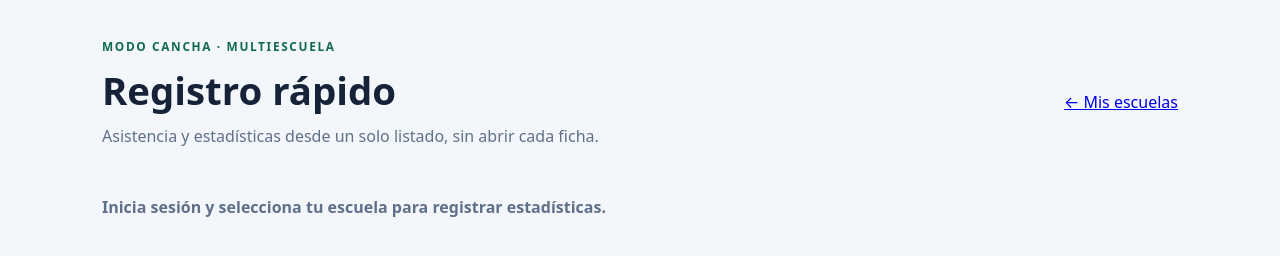
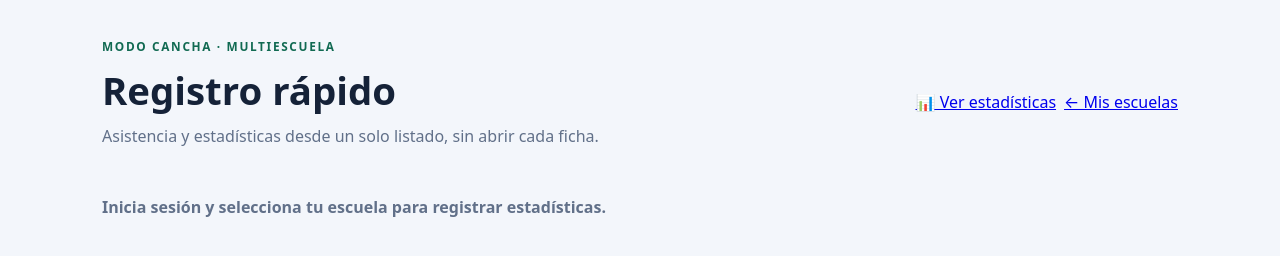
Before and after one commit to Danielreyes95/Proyecto_de_Titulo, a website: page public/registro-rapido.html in a window 1280 px wide. Drawn offline with Linux system fonts and the light colour scheme.

Commit message:
ux: navegar del registro en cancha al informe anual

```diff
--- a/public/registro-rapido.html
+++ b/public/registro-rapido.html
@@ -10,7 +10,9 @@
 <span class="eyebrow">MODO CANCHA · MULTIESCUELA</span>
 <h1 id="escuelaTitulo">Registro rápido</h1>
 <p id="subtitulo">Asistencia y estadísticas desde un solo listado, sin abrir cada ficha.</p>
-</div><a href="/director-acceso.html">← Mis escuelas</a></header>
+</div><div class="acciones-actividad">
+<a id="verInforme" href="#">📊 Ver estadísticas</a>
+<a href="/director-acceso.html">← Mis escuelas</a></div></header>
 <section id="seleccionPanel" class="panel" hidden>
 <h2>Selecciona un entrenamiento o partido</h2>
 <form id="crearEventoForm" class="crear-actividad formulario" hidden>
```
